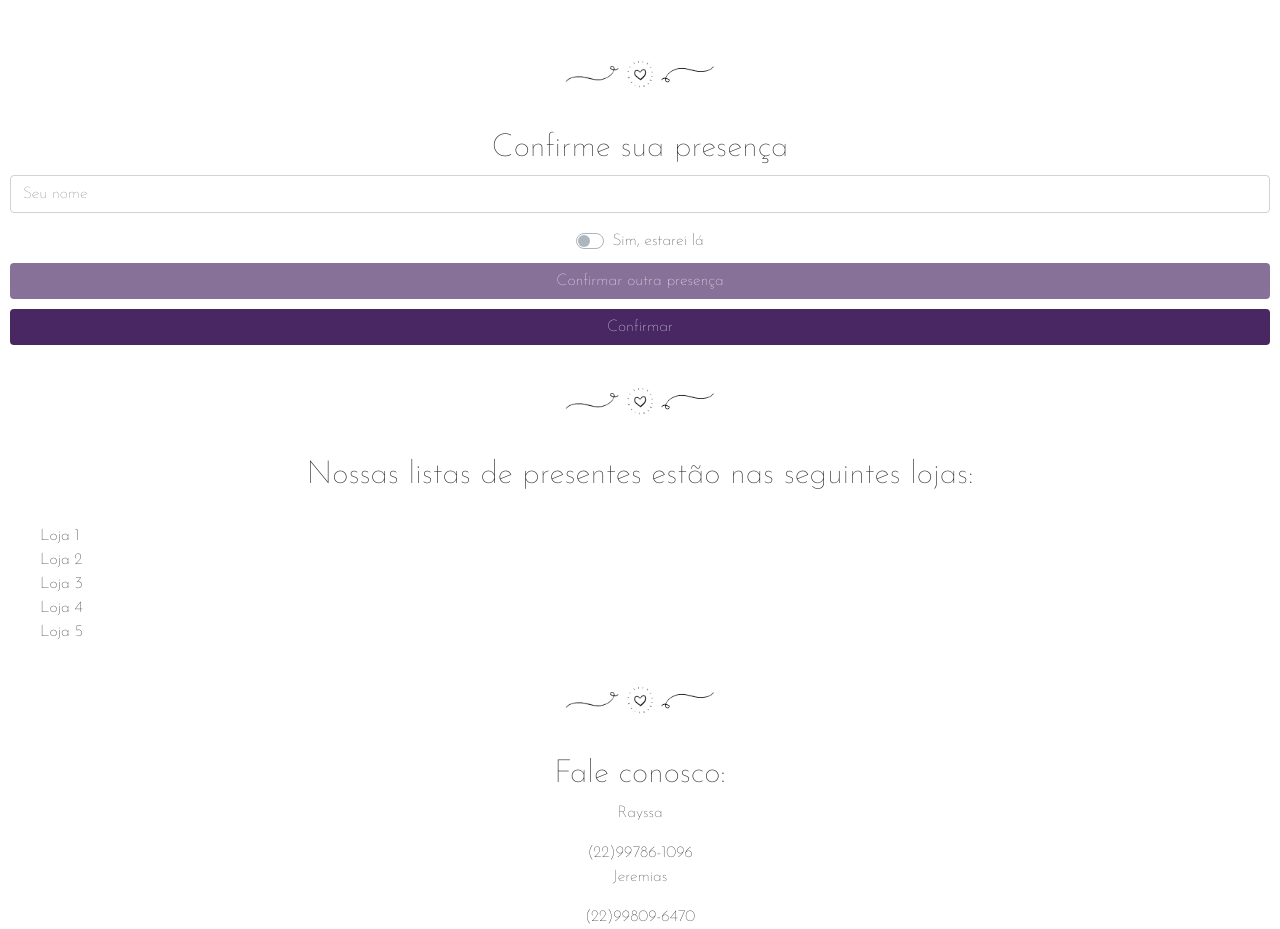
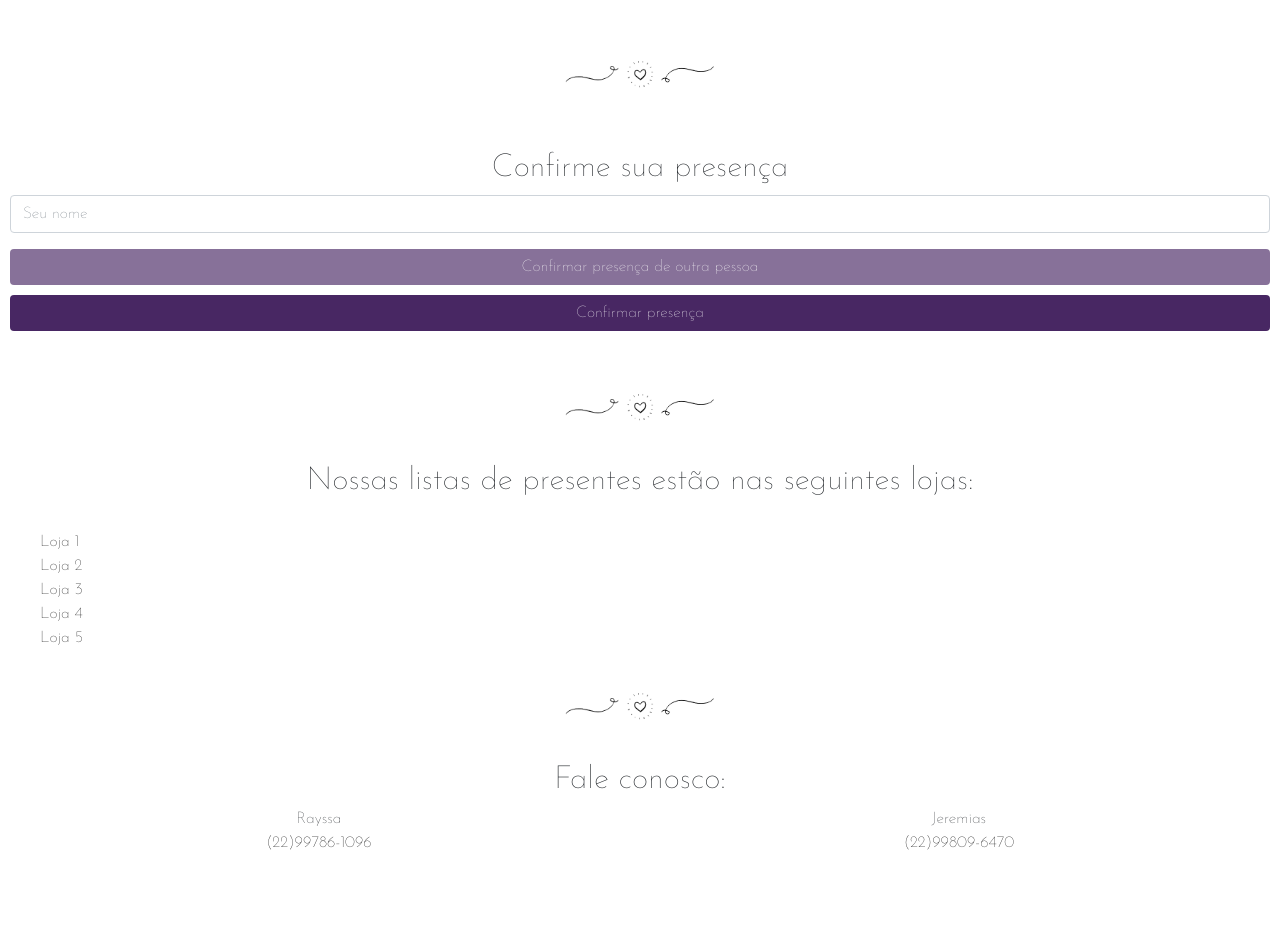
Before and after one commit to rayssamontecchiari/jererayssa-website, a Nuxt app: page / in a window 1280 px wide. Shown: the part 1194-2123 px from the top of the page. After the commit the page ends 2049 px from the top, so only its background shows below. Built offline with nearby package versions, Linux system fonts and the light colour scheme.

Commit message:
ajuste contato

```diff
--- a/components/Contato.vue
+++ b/components/Contato.vue
@@ -1,13 +1,15 @@
 <template>
   <div class="contato-wrapper">
     <h2>Fale conosco:</h2>
-    <div>
-      <p>Rayssa</p>
-      <a href="tel:22997861096"> (22)99786-1096 </a>
-    </div>
-    <div>
-      <p>Jeremias</p>
-      <a href="tel:22998096470"> (22)99809-6470 </a>
+    <div class="contatos-wrapper">
+      <div>
+        <p class="nome">Rayssa</p>
+        <a href="tel:22997861096"> (22)99786-1096 </a>
+      </div>
+      <div>
+        <p class="nome">Jeremias</p>
+        <a href="tel:22998096470"> (22)99809-6470 </a>
+      </div>
     </div>
   </div>
 </template>
@@ -23,4 +25,13 @@ export default {};
 
   font-family: "josefin", sans-serif;
 }
+
+.contatos-wrapper {
+  display: flex;
+  justify-content: space-around;
+}
+
+.nome {
+  margin: 0;
+}
 </style>
--- a/components/DataLocal.vue
+++ b/components/DataLocal.vue
@@ -2,7 +2,7 @@
   <div class="wrapper-local">
     <div>
       <h2>É com grande alegria</h2>
-      <p>Que te convidamos para nossa celebração de Casaaaaaaamento!</p>
+      <p>Que te convidamos para nossa celebração de Casamento!</p>
     </div>
     <div class="data-local">
       <div>
@@ -10,7 +10,7 @@
         <div class="calendario-wrapper">
           <div class="calendario">
             <h3 class="dia">31</h3>
-            <p class="mes">de julho</p>
+            <p class="mes">Julho</p>
           </div>
         </div>
       </div>
@@ -68,8 +68,6 @@ export default {
 
   width: 100vw;
   padding: 20px 0;
-
-  font-family: "josefin", sans-serif;
 }
 
 .calendario-wrapper {
@@ -114,6 +112,13 @@ export default {
   margin-top: 20px;
 }
 
+h2,
+h3,
+p,
+a {
+  font-family: "josefin", sans-serif;
+}
+
 @media screen and (min-width: 800px) {
   .data-local {
     display: grid;
--- a/components/Form.vue
+++ b/components/Form.vue
@@ -12,13 +12,17 @@
       />
     </b-form-group>
 
-    <div class="check">
-      <b-form-checkbox v-model="checked" name="check-button" switch>
-        Sim, estarei lá
-      </b-form-checkbox>
+    <div class="novo-nome">
+      <b-form-group label-for="name" class="name">
+        <b-form-input
+          id="name"
+          v-model="form.name"
+          type="text"
+          placeholder="Nome"
+          required
+        />
+      </b-form-group>
     </div>
-
-    <div id="novo-nome"></div>
 
     <b-button
       type=""
@@ -26,7 +30,7 @@
       class="btn-outros"
       @click="otherPeople"
     >
-      Confirmar outra presença
+      Confirmar presença de outra pessoa
     </b-button>
 
     <b-button
@@ -35,48 +39,43 @@
       class="btn-submit"
       @click="onSubmit"
     >
-      Confirmar
+      Confirmar presença
     </b-button>
   </div>
 </template>
 <script>
-// const novoNome = this.$el.querySelector("#novo-nome").value;
-
 export default {
   data() {
     return {
       form: {
         name: "",
-        age: "",
-        checked: true,
       },
-      checked: false,
     };
   },
   methods: {
     onSubmit() {
       console.log("On Submit");
       this.form.name = "";
-      this.form.age = "";
-      this.form.checked = "";
     },
-    otherPeople() {
-      // const inputname = "novo nome";
-      // novoNome.innerHTML = inputname;
-      // renderizar campo de nome outra vez
+    otherPeople(elemento) {
+      elemento.style.display = "block";
     },
   },
 };
 </script>
 
 <style lang="css">
+.novo-nome {
+  display: none;
+}
+
 .form {
   text-align: center;
   font-family: "josefin", sans-serif;
 
   display: flex;
   flex-direction: column;
-  padding: 40px 10px 0;
+  padding: 60px 10px 20px;
 }
 .btn-submit,
 .btn-submit:after {
```
